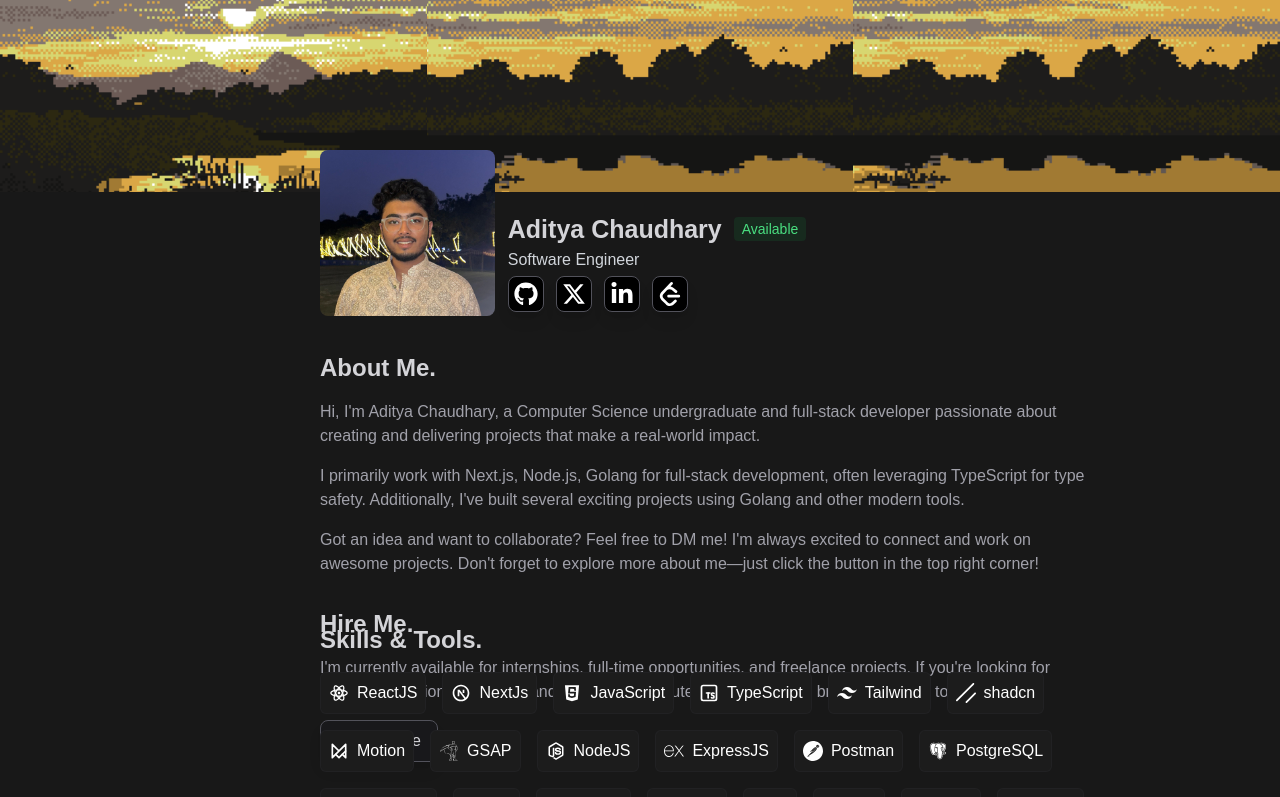
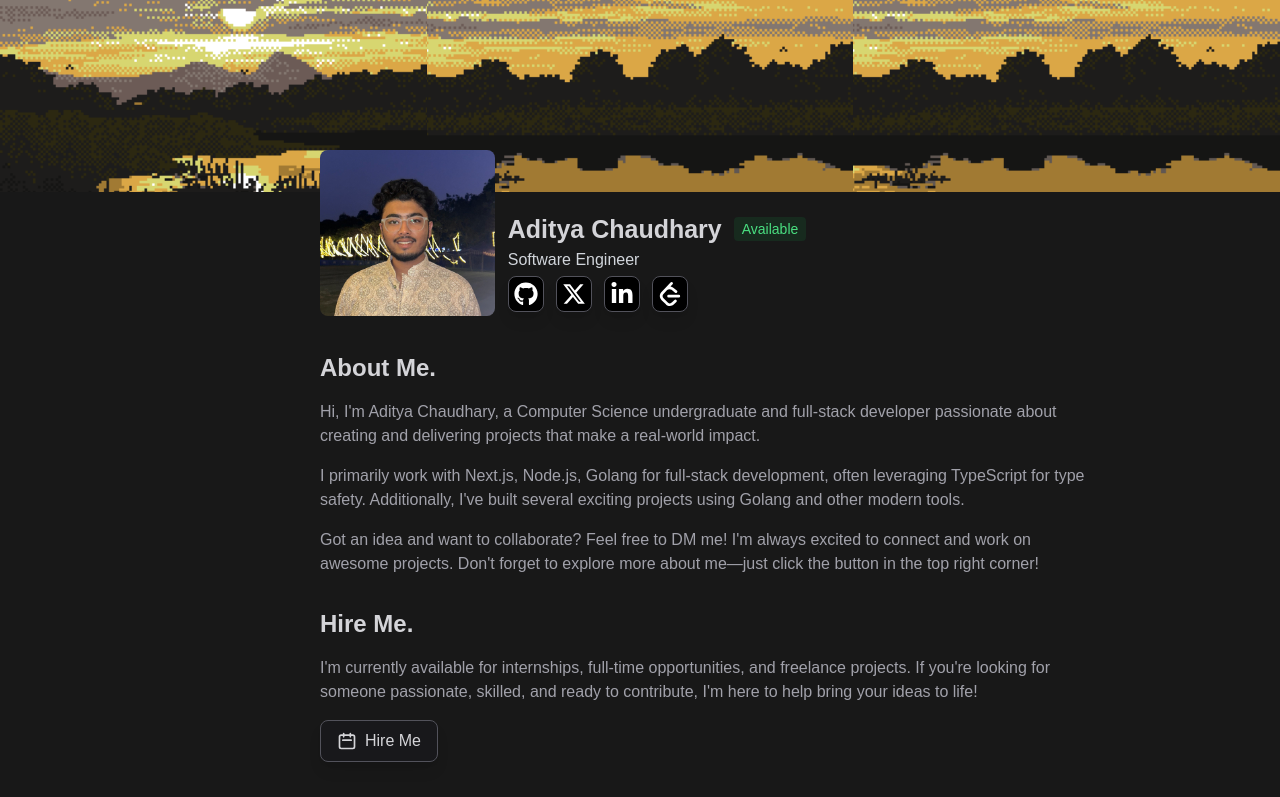
Before and after one commit to userAdityaa/portfolioo, a Next.js app: page / in a window 1280 px wide. Shown: the top 797 px of the page. Built offline with nearby package versions, Linux system fonts and the light colour scheme.

Commit message:
more modification

```diff
--- a/app/components/SkillSection.tsx
+++ b/app/components/SkillSection.tsx
@@ -6,13 +6,13 @@ interface SkillButtonProps {
 }
 
 const SkillButton = ({ children }: SkillButtonProps) => (
-  <div className="bg-[#1c1c1c] text-white py-2 px-2 rounded-md flex items-center gap-2 border border-zinc-800/50 hover:bg-zinc-800/50 transition-colors">
+  <div className="bg-[#1c1c1c] text-[15px] text-white py-2 px-2 rounded-md flex items-center gap-2 border border-zinc-700 hover:bg-zinc-800/50 transition-colors">
     {children}
   </div>
 );
 
 const SkillsSection = () => (
-  <div className="absolute left-80 top-[35rem] max-w-[50rem] mt-[2rem] pb-20">
+  <div className="absolute left-80 top-[46rem] max-w-[50rem] mt-[2rem] pb-20">
     <h2 className="text-zinc-300 text-2xl font-semibold mb-4 mt-8">Skills & Tools.</h2>
     <div className="flex items-center flex-wrap gap-4">
       <SkillButton>
```
